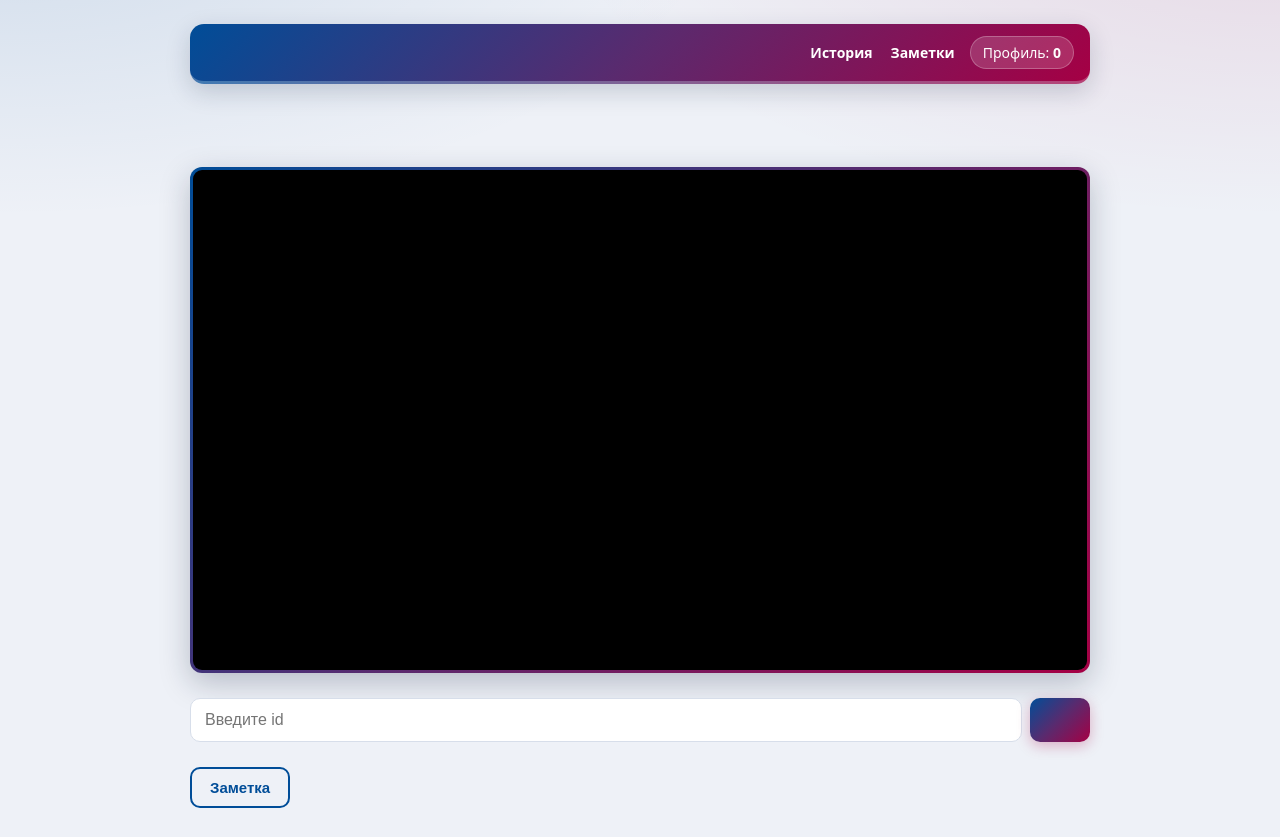
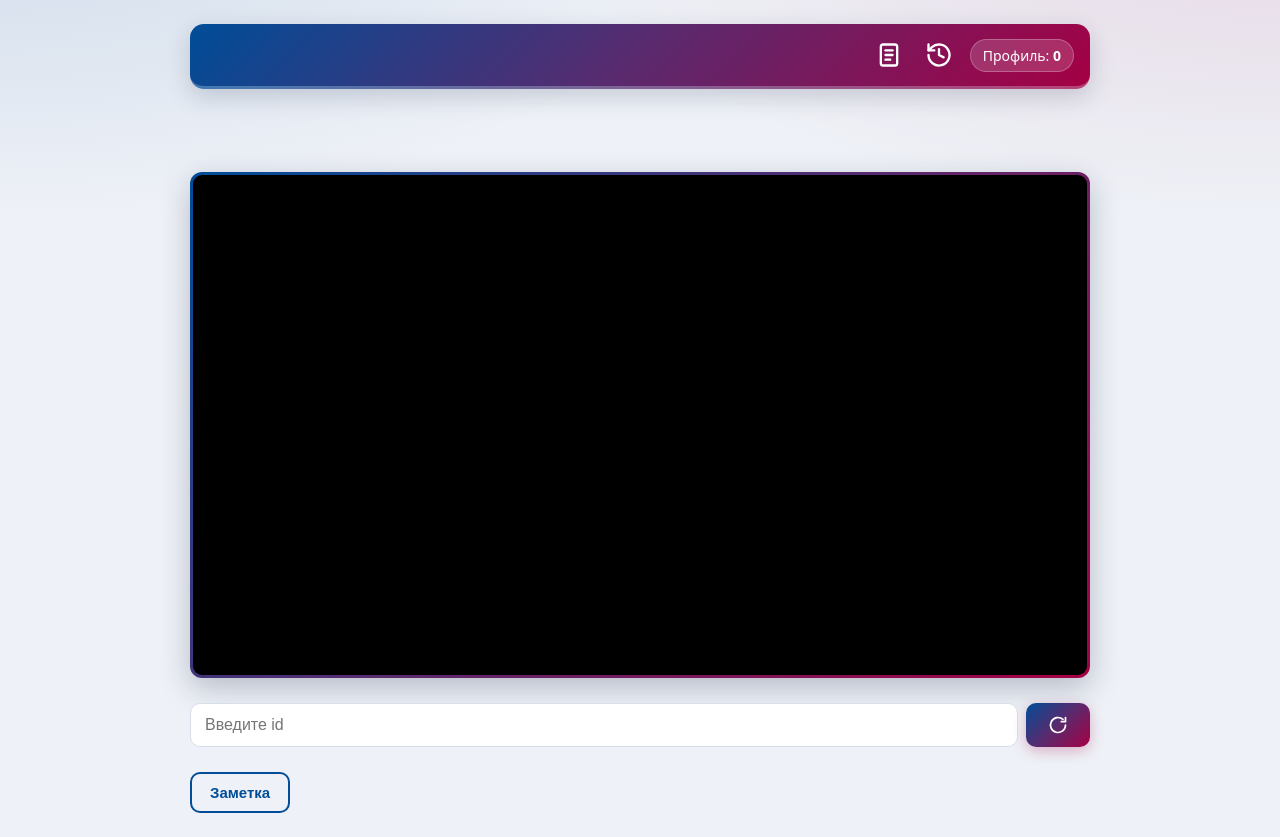
Before and after one commit to dev10140610-sudo/videplayer, a Next.js app: page / in a window 1280 px wide. Built offline with nearby package versions, Linux system fonts and the light colour scheme; no server answers; the database is empty.

Commit message:
feature/Visual updates

```diff
--- a/app/history/page.jsx
+++ b/app/history/page.jsx
@@ -5,6 +5,7 @@ import styles from './page.module.css';
 import Topbar from '@/components/Topbar';
 import { isConfigured } from '@/lib/firebaseConfig';
 import { getUserId, listHistory, removeHistory } from '@/lib/userData';
+import { NoteIcon, HomeIcon } from '@/components/icons';
 import { readCacheRaw, writeCache } from '@/lib/cache';
 
 const cacheKey = (uid) => `vp:history:${uid}`;
@@ -99,8 +100,8 @@ export default function HistoryPage() {
       <Topbar
         brand="История"
         links={[
-          { href: `/${userQuery}`, label: '← Плеер' },
-          { href: `/notes${userQuery}`, label: 'Заметки' },
+          { href: `/${userQuery}`, label: 'Плеер', icon: <HomeIcon /> },
+          { href: `/notes${userQuery}`, label: 'Заметки', icon: <NoteIcon /> },
         ]}
         uid={uid}
       />
--- a/app/notes/page.jsx
+++ b/app/notes/page.jsx
@@ -5,6 +5,7 @@ import styles from './page.module.css';
 import Topbar from '@/components/Topbar';
 import { isConfigured } from '@/lib/firebaseConfig';
 import { getUserId, listNotes, removeNote } from '@/lib/userData';
+import { HistoryIcon, HomeIcon } from '@/components/icons';
 import { readCacheRaw, writeCache } from '@/lib/cache';
 
 const cacheKey = (uid, serialId) => `vp:notes:${uid}:${serialId}`;
@@ -117,8 +118,8 @@ export default function NotesPage() {
       <Topbar
         brand="Заметки"
         links={[
-          { href: `/${userQuery}`, label: '← Плеер' },
-          { href: `/history${userQuery}`, label: 'История' },
+          { href: `/${userQuery}`, label: 'Плеер', icon: <HomeIcon /> },
+          { href: `/history${userQuery}`, label: 'История', icon: <HistoryIcon /> },
         ]}
         uid={uid}
       />
--- a/app/page.jsx
+++ b/app/page.jsx
@@ -3,6 +3,7 @@
 import { useEffect, useRef, useState } from 'react';
 import styles from './page.module.css';
 import Topbar from '@/components/Topbar';
+import { NoteIcon, HistoryIcon, ReloadIcon } from '@/components/icons';
 import { isConfigured } from '@/lib/firebaseConfig';
 import {
   getUserId,
@@ -18,9 +19,10 @@ const BAURA_ORIGIN = 'https://baura.org';
 // Плеер, который шлёт прогресс наружу через postMessage (?dev=2 включает отправку).
 const PLAYER_ORIGIN = 'https://polivai.xyz';
 
-// URL плеера для iframe.
+// URL плеера для iframe. season/episode=1 — по умолчанию первая серия
+// (resume при наличии перебьёт позицию через postMessage).
 const buildIframeUrl = (id) =>
-  `${PLAYER_ORIGIN}/?devvv=2&id=${encodeURIComponent(id)}`;
+  `${PLAYER_ORIGIN}/?devvv=2&id=${encodeURIComponent(id)}&season=1&episode=1`;
 
 // URL страницы baura — только чтобы вытащить название сериала (playerData).
 const buildPageUrl = (id, season = 1, episode = 1) =>
@@ -313,8 +315,8 @@ export default function PlayerPage() {
     <>
       <Topbar
         links={[
-          { href: `/history${userQuery}`, label: 'История' },
-          { href: notesHref, label: 'Заметки' },
+          { href: notesHref, label: 'Заметки', icon: <NoteIcon /> },
+          { href: `/history${userQuery}`, label: 'История', icon: <HistoryIcon /> },
         ]}
         uid={uid}
       />
@@ -343,8 +345,11 @@ export default function PlayerPage() {
           <button
             className={styles.button}
             type="button"
+            aria-label="Загрузить"
             onClick={() => load(inputValue)}
-          />
+          >
+            <ReloadIcon width={20} height={20} />
+          </button>
         </div>
         <button className={styles.noteBtn} type="button" onClick={openNote}>
           Заметка
--- a/app/page.module.css
+++ b/app/page.module.css
@@ -61,6 +61,9 @@
 }
 
 .button {
+    display: inline-flex;
+    align-items: center;
+    justify-content: center;
     min-width: 60px;
     padding: 12px 22px;
     font-size: 16px;
--- a/components/Topbar.jsx
+++ b/components/Topbar.jsx
@@ -8,7 +8,15 @@ export default function Topbar({ brand, links, uid }) {
       {brand ? <div className={styles.brand}>{brand}</div> : null}
       <nav className={styles.right}>
         {links.map((l) => (
-          <Link key={l.href} className={styles.navLink} href={l.href}>{l.label}</Link>
+          <Link
+            key={l.href}
+            className={styles.navLink}
+            href={l.href}
+            aria-label={l.label}
+            title={l.label}
+          >
+            {l.icon}
+          </Link>
         ))}
         <div className={styles.badge}>Профиль: <span className={styles.badgeId}>{uid}</span></div>
       </nav>
--- a/components/Topbar.module.css
+++ b/components/Topbar.module.css
@@ -30,11 +30,14 @@
 }
 
 .navLink {
+    display: inline-flex;
+    align-items: center;
+    gap: 6px;
     font-size: 14px;
     color: #fff;
     text-decoration: none;
     font-weight: 600;
-    padding: 4px 3px 5px 3px;
+    padding: 5px;
     border-radius: 5px;
 }
 
--- /dev/null
+++ b/components/icons.jsx
@@ -0,0 +1,56 @@
+// Инлайн-SVG иконки (stroke = currentColor, наследуют цвет текста/кнопки).
+// Размер по умолчанию 16; переопределяется через props (width/height).
+
+const base = {
+  viewBox: '0 0 24 24',
+  fill: 'none',
+  stroke: 'currentColor',
+  strokeWidth: 2,
+  strokeLinecap: 'round',
+  strokeLinejoin: 'round',
+  'aria-hidden': true,
+};
+
+// Блокнот — для «Заметок».
+export function NoteIcon(props) {
+  return (
+    <svg width="28" height="28" {...base} {...props}>
+      <rect x="5" y="3" width="14" height="18" rx="2" />
+      <line x1="9" y1="8" x2="15" y2="8" />
+      <line x1="9" y1="12" x2="15" y2="12" />
+      <line x1="9" y1="16" x2="13" y2="16" />
+    </svg>
+  );
+}
+
+// Часы со стрелкой назад — стандартная «История».
+export function HistoryIcon(props) {
+  return (
+    <svg width="28" height="28" {...base} {...props}>
+      <path d="M3 12a9 9 0 1 0 3-6.7L3 8" />
+      <path d="M3 3v5h5" />
+      <path d="M12 7v5l4 2" />
+    </svg>
+  );
+}
+
+// Круговая стрелка — для кнопки загрузки сериала по id.
+export function ReloadIcon(props) {
+  return (
+    <svg width="16" height="16" {...base} {...props}>
+      <path d="M21 12a9 9 0 1 1-3-6.7" />
+      <path d="M21 3v5h-5" />
+    </svg>
+  );
+}
+
+// Домик — для кнопки возврата на плеер (главная).
+export function HomeIcon(props) {
+  return (
+    <svg width="28" height="28" {...base} {...props}>
+      <path d="M3 10.75 12 3l9 7.75" />
+      <path d="M5 9.5V20a1 1 0 0 0 1 1h12a1 1 0 0 0 1-1V9.5" />
+      <path d="M9.5 21v-6h5v6" />
+    </svg>
+  );
+}
```
